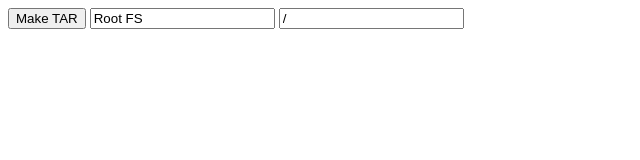
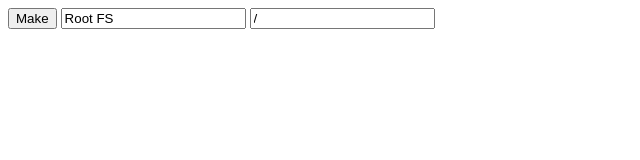
Before and after one commit to myaccount20232828/tar-link, a plain HTML site: page index.html in a window 1280 px wide. Shown: the whole page, without its empty margins (0-640 px from the left). Drawn offline with Linux system fonts and the light colour scheme.

Commit message:
Update index.html

```diff
--- a/index.html
+++ b/index.html
@@ -6,7 +6,7 @@
     <title>TAR Generator</title>
 </head>
 <body>
-    <button id="downloadBtn">Make TAR</button>
+    <button id="downloadBtn">Make</button>
     <input type="text" id="nameInput" value="Root FS">
     <input type="text" id="pathInput" value="/">
     <script>
```
